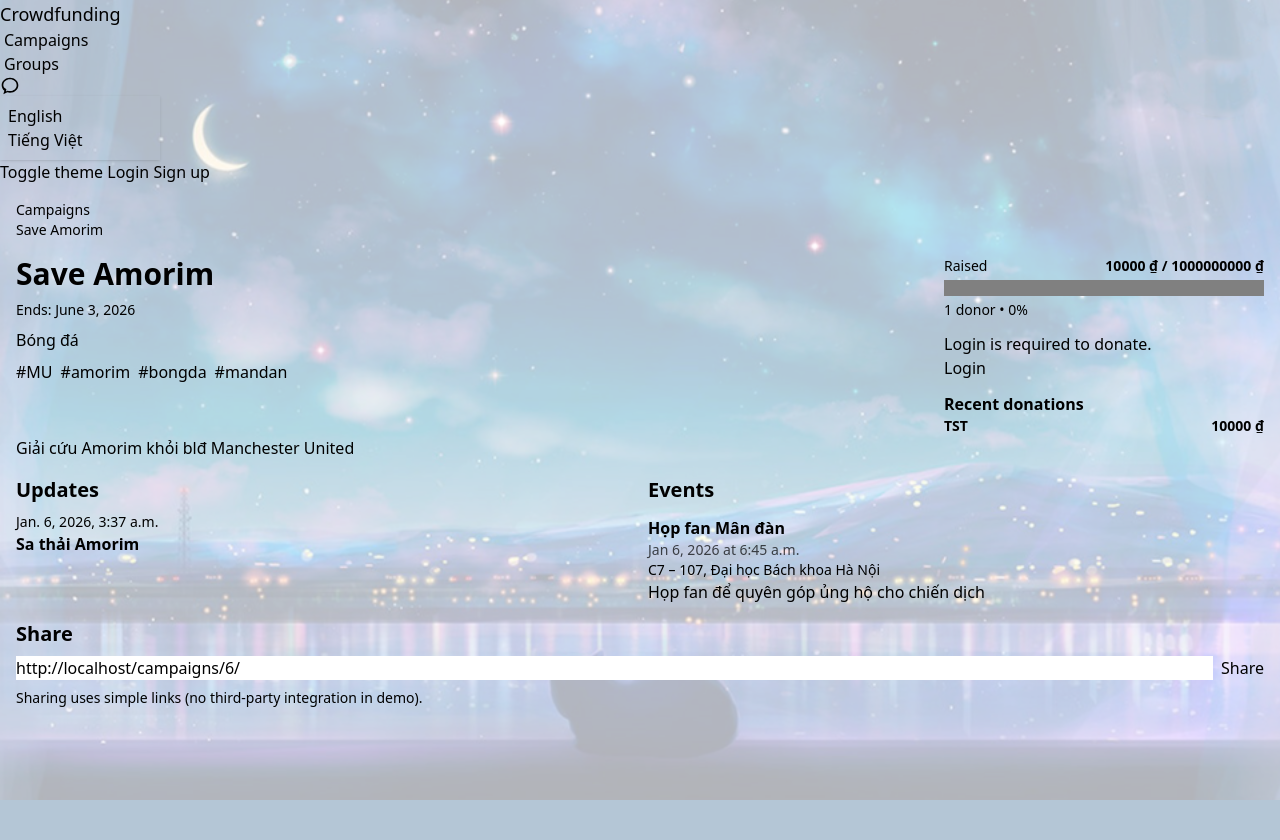
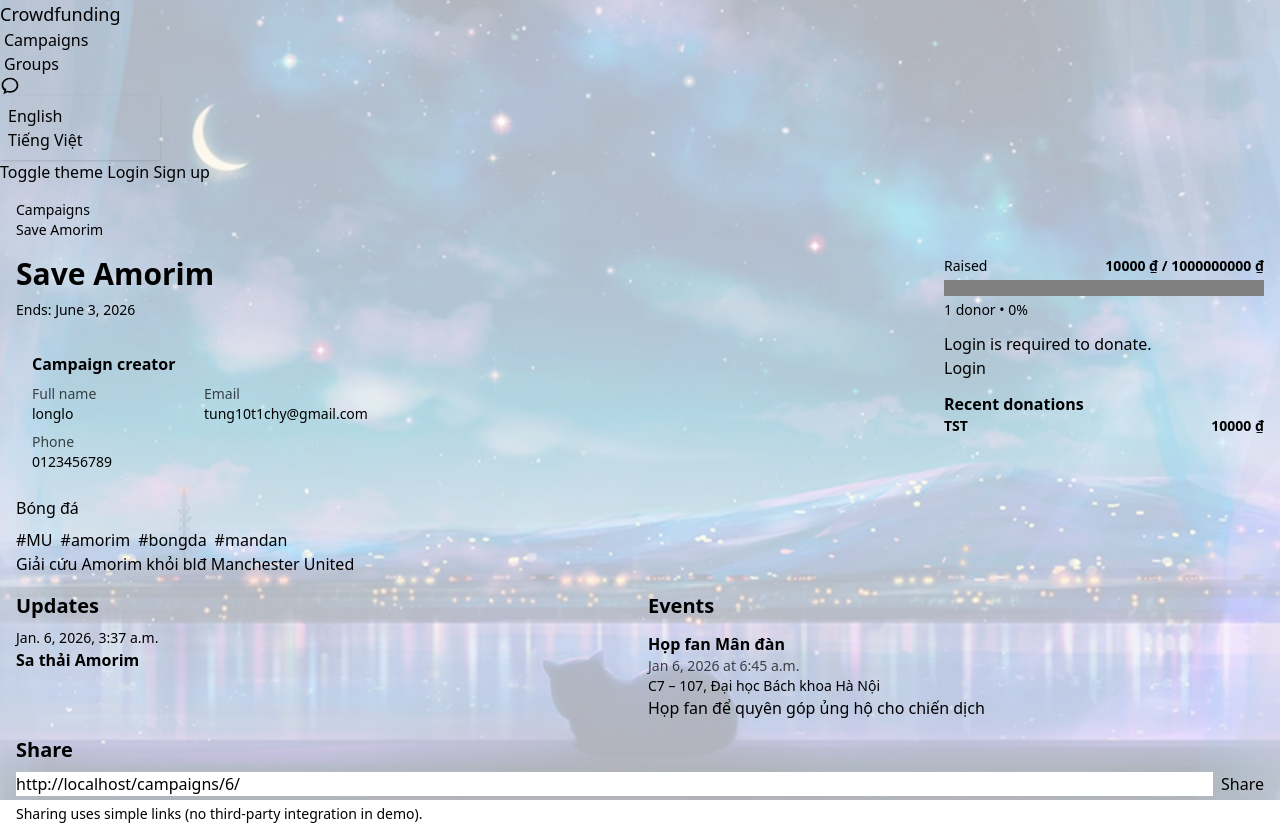
Before and after one commit to veryloooong/crowdfunding-project, a Django app: page /campaigns/6/ in a window 1280 px wide. Before the commit the page ends 800 px from the top, so only its background shows below. Run offline with Django 5.2, Linux system fonts and the light colour scheme; data comes from the database, SQL or seed files in the repository; both versions use the stored data as it was after the commit; some libraries are stand-ins or nearby versions.

Commit message:
add campaign creator details, fix donate noti

```diff
--- a/campaigns/templates/campaigns/campaign_detail.html
+++ b/campaigns/templates/campaigns/campaign_detail.html
@@ -18,6 +18,48 @@
           <div>
             <h1 class="text-3xl font-bold mb-2">{{ campaign.title }}</h1>
             <div class="text-sm text-base-content/70">{% trans "Ends" %}: {{ campaign.end_date }}</div>
+
+            <div class="mt-4 card bg-base-200">
+              <div class="card-body p-4">
+                <h2 class="font-semibold">{% trans "Campaign creator" %}</h2>
+                <div class="grid grid-cols-1 sm:grid-cols-2 gap-2 mt-2 text-sm">
+                  <div>
+                    <div class="opacity-70">{% trans "Full name" %}</div>
+                    <div>
+                      {% if creator_profile and creator_profile.full_name %}
+                        {{ creator_profile.full_name }}
+                      {% elif creator_user %}
+                        {{ creator_user.get_username }}
+                      {% else %}
+                        <span class="opacity-70">—</span>
+                      {% endif %}
+                    </div>
+                  </div>
+
+                  <div>
+                    <div class="opacity-70">{% trans "Email" %}</div>
+                    <div>
+                      {% if creator_user and creator_user.email %}
+                        <a class="link link-hover" href="mailto:{{ creator_user.email }}">{{ creator_user.email }}</a>
+                      {% else %}
+                        <span class="opacity-70">—</span>
+                      {% endif %}
+                    </div>
+                  </div>
+
+                  <div>
+                    <div class="opacity-70">{% trans "Phone" %}</div>
+                    <div>
+                      {% if creator_profile and creator_profile.phone %}
+                        {{ creator_profile.phone }}
+                      {% else %}
+                        <span class="opacity-70">—</span>
+                      {% endif %}
+                    </div>
+                  </div>
+                </div>
+              </div>
+            </div>
 
             {% if campaign.categories.all %}
               <div class="mt-2 flex flex-wrap gap-2">
--- a/campaigns/views.py
+++ b/campaigns/views.py
@@ -12,6 +12,7 @@
 from django.http import HttpRequest, HttpResponse
 from django.shortcuts import get_object_or_404, redirect, render
 from django.utils import timezone
+from django.utils.translation import gettext as _
 
 from donations.models import Donation
 from user.models import Profile
@@ -122,9 +123,12 @@
 
 def campaign_detail(request: HttpRequest, campaign_id: int) -> HttpResponse:
   campaign = get_object_or_404(
-    Campaign.objects.prefetch_related("categories", "tags", "updates", "events"),
+    Campaign.objects.select_related("created_by").prefetch_related("categories", "tags", "updates", "events"),
     id=campaign_id,
   )
+
+  creator_user = campaign.created_by
+  creator_profile = Profile.get_or_create_for_user(creator_user) if creator_user else None
 
   can_manage = request.user.is_authenticated and campaign.created_by_id == request.user.id
   is_fundraiser = False
@@ -145,6 +149,8 @@
 
   context = {
     "campaign": campaign,
+    "creator_user": creator_user,
+    "creator_profile": creator_profile,
     "donations": donations,
     "can_manage": can_manage,
     "disable_donate": can_manage or is_fundraiser,
@@ -158,7 +164,7 @@
 def campaign_donation_requests(request: HttpRequest, campaign_id: int) -> HttpResponse:
   campaign = get_object_or_404(Campaign, id=campaign_id)
   if campaign.created_by_id != request.user.id:
-    messages.error(request, "You cannot manage donation requests for this campaign.")
+    messages.error(request, _("You cannot manage donation requests for this campaign."))
     return redirect("campaigns:detail", campaign_id=campaign.id)
 
   pending_donations = (
@@ -180,7 +186,7 @@
 def campaign_approve_donation(request: HttpRequest, campaign_id: int, donation_id: int) -> HttpResponse:
   campaign = get_object_or_404(Campaign, id=campaign_id)
   if campaign.created_by_id != request.user.id:
-    messages.error(request, "You cannot approve donations for this campaign.")
+    messages.error(request, _("You cannot approve donations for this campaign."))
     return redirect("campaigns:detail", campaign_id=campaign.id)
 
   if request.method != "POST":
@@ -188,7 +194,7 @@
 
   donation = get_object_or_404(Donation, id=donation_id, campaign=campaign)
   if donation.status != Donation.STATUS_PENDING:
-    messages.info(request, "This donation request was already decided.")
+    messages.info(request, _("This donation request was already decided."))
     return redirect("campaigns:donation_requests", campaign_id=campaign.id)
 
   donation.status = Donation.STATUS_APPROVED
@@ -199,11 +205,11 @@
   Notification.objects.create(
     user=donation.donor,
     kind=Notification.KIND_DONATION,
-    message=f"Yêu cầu ủng hộ cho chiến dịch '{campaign.title}' đã được duyệt.",
+    message=_("Your donation request for '%(title)s' was approved.") % {"title": campaign.title},
     url=f"/campaigns/{campaign.id}/",
   )
 
-  messages.success(request, "Donation approved.")
+  messages.success(request, _("Donation approved."))
   return redirect("campaigns:donation_requests", campaign_id=campaign.id)
 
 
@@ -211,7 +217,7 @@
 def campaign_reject_donation(request: HttpRequest, campaign_id: int, donation_id: int) -> HttpResponse:
   campaign = get_object_or_404(Campaign, id=campaign_id)
   if campaign.created_by_id != request.user.id:
-    messages.error(request, "You cannot reject donations for this campaign.")
+    messages.error(request, _("You cannot reject donations for this campaign."))
     return redirect("campaigns:detail", campaign_id=campaign.id)
 
   if request.method != "POST":
@@ -219,7 +225,7 @@
 
   donation = get_object_or_404(Donation, id=donation_id, campaign=campaign)
   if donation.status != Donation.STATUS_PENDING:
-    messages.info(request, "This donation request was already decided.")
+    messages.info(request, _("This donation request was already decided."))
     return redirect("campaigns:donation_requests", campaign_id=campaign.id)
 
   donation.status = Donation.STATUS_REJECTED
@@ -230,11 +236,11 @@
   Notification.objects.create(
     user=donation.donor,
     kind=Notification.KIND_DONATION,
-    message=f"Yêu cầu ủng hộ cho chiến dịch '{campaign.title}' đã bị từ chối.",
+    message=_("Your donation request for '%(title)s' was rejected.") % {"title": campaign.title},
     url=f"/campaigns/{campaign.id}/",
   )
 
-  messages.success(request, "Donation rejected.")
+  messages.success(request, _("Donation rejected."))
   return redirect("campaigns:donation_requests", campaign_id=campaign.id)
 
 
--- a/donations/models.py
+++ b/donations/models.py
@@ -2,6 +2,7 @@
 
 from django.conf import settings
 from django.db import models
+from django.utils.translation import gettext_lazy as _
 
 
 class Donation(models.Model):
@@ -10,9 +11,9 @@
   STATUS_REJECTED = "rejected"
 
   STATUS_CHOICES = [
-    (STATUS_PENDING, "Pending"),
-    (STATUS_APPROVED, "Approved"),
-    (STATUS_REJECTED, "Rejected"),
+    (STATUS_PENDING, _("Pending")),
+    (STATUS_APPROVED, _("Approved")),
+    (STATUS_REJECTED, _("Rejected")),
   ]
 
   campaign = models.ForeignKey("campaigns.Campaign", on_delete=models.CASCADE, related_name="donations")
@@ -41,7 +42,7 @@
   @property
   def public_name(self) -> str:
     if self.is_anonymous:
-      return "Anonymous"
+      return str(_("Anonymous"))
     if self.display_name:
       return self.display_name
-    return getattr(self.donor, "username", "Donor")
+    return getattr(self.donor, "username", str(_("Donor")))
```
Also changed, not shown: donations/views.py (+50 -12 lines), db.sqlite3, donations/migrations/0004_alter_donation_status.py (added), locale/vi/LC_MESSAGES/django.po.
